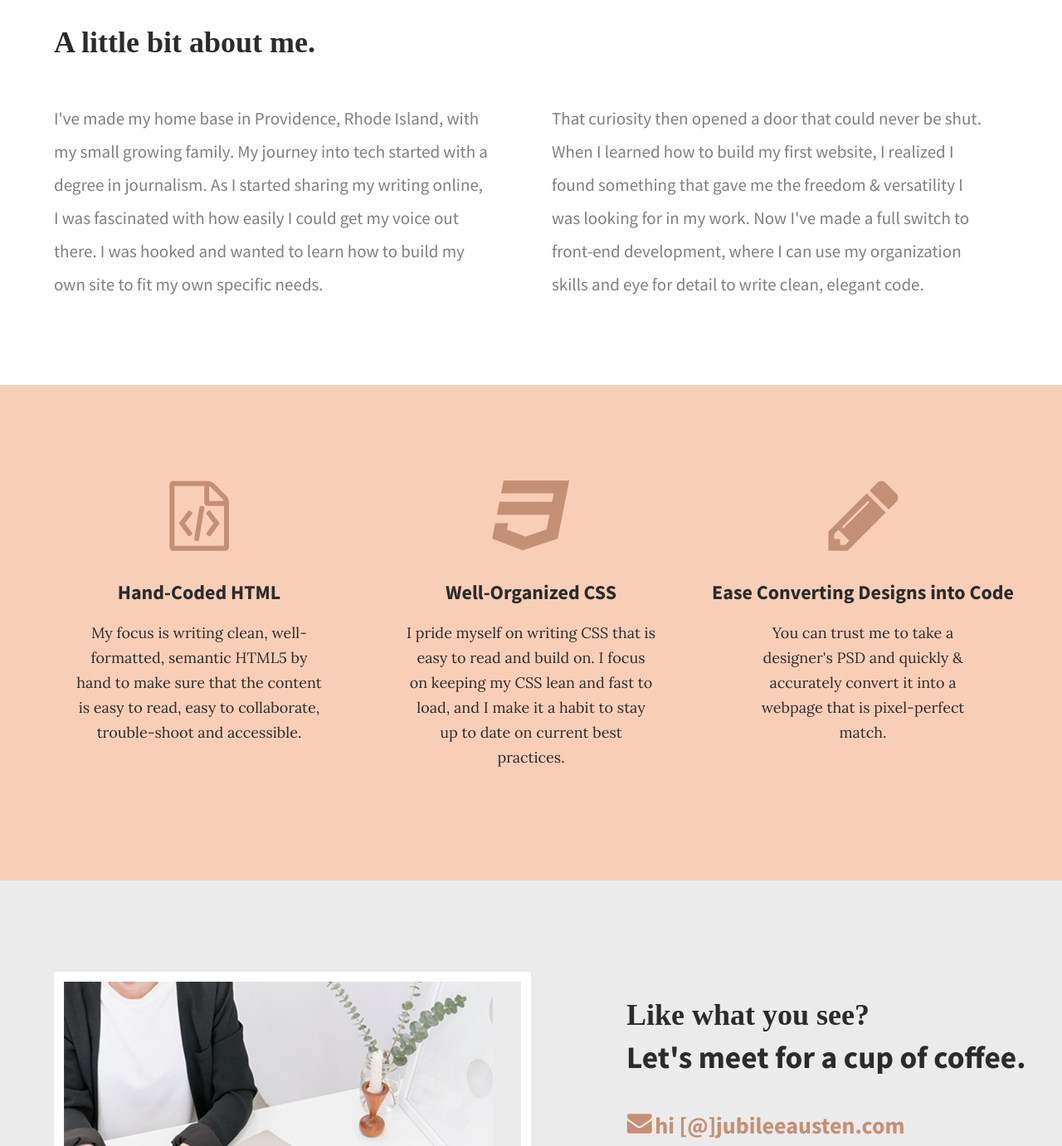
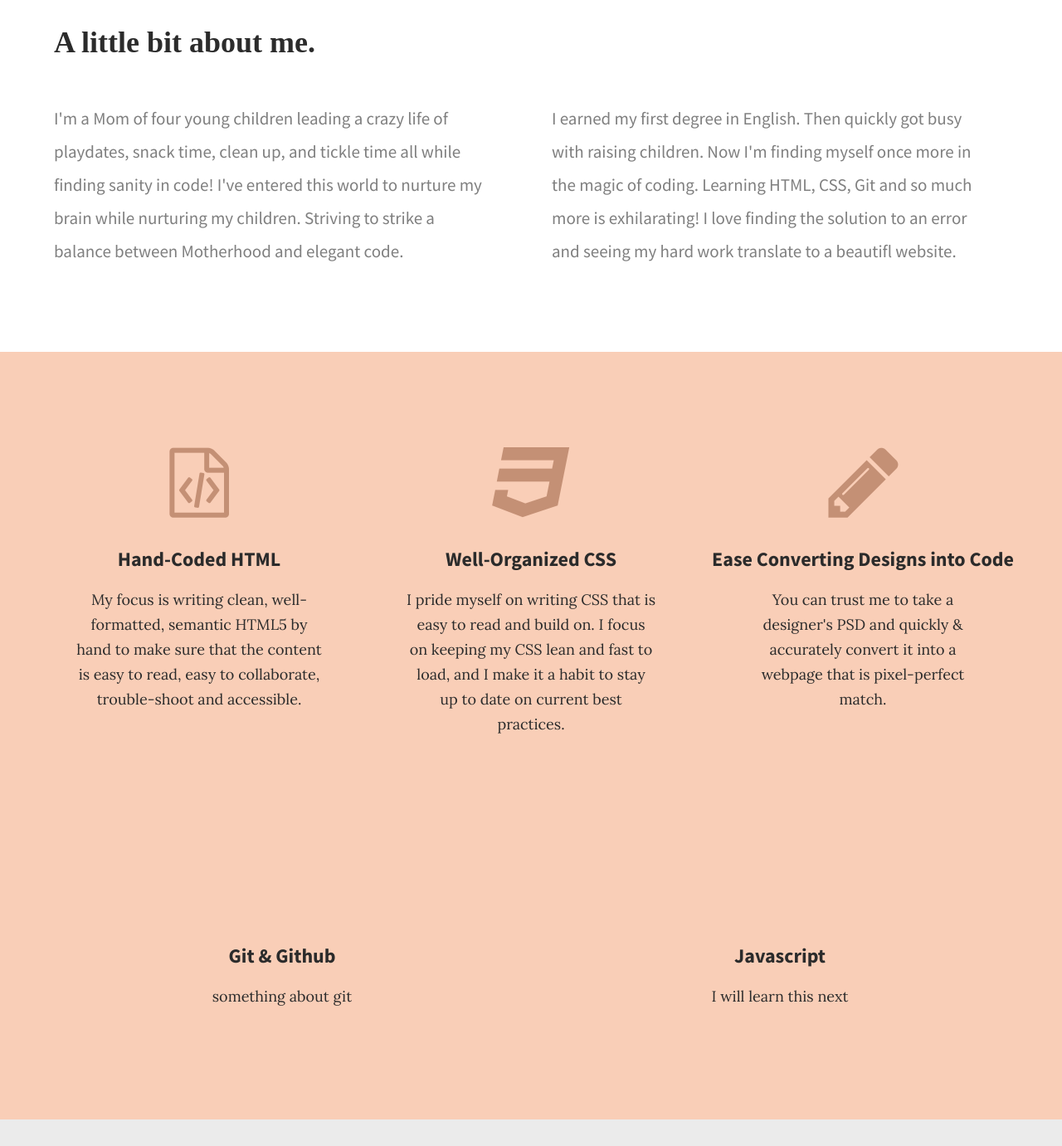
Before and after one commit to kern-ch/ck-website, a plain HTML site: page index.html in a window 1280 px wide. Shown: the part 880-2261 px from the top of the page at 83% size. Drawn offline with Linux system fonts and the light colour scheme.

Commit message:
Started updates on portfolio

```diff
--- a/index.html
+++ b/index.html
@@ -13,7 +13,7 @@
                     <a href="img/full-background.png" alt="full-background" >
                 </div>
             <div class="half-width">
-               <h1>Jubilee Austen</h1>
+               <h1>Charity Kern</h1>
             </div>
             <div class="half-width">
                 <nav>
@@ -32,10 +32,10 @@
                 <div class="full-width">
                     <h2>A little bit about me.</h2>
                     <div class="half-width">
-                        <p>I've made my home base in Providence, Rhode Island, with my small growing family. My journey into tech started with a degree in journalism. As I started sharing my writing online, I was fascinated with how easily I could get my voice out there. I was hooked and wanted to learn how to build my own site to fit my own specific needs.</p>
+                        <p>I'm a Mom of four young children leading a crazy life of playdates, snack time, clean up, and tickle time all while finding sanity in code! I've entered this world to nurture my brain while nurturing my children. Striving to strike a balance between Motherhood and elegant code.</p>
                     </div>
                     <div class="half-width">
-                        <p>That curiosity then opened a door that could never be shut. When I learned how to build my first website, I realized I found something that gave me the freedom & versatility I was looking for in my work. Now I've made a full switch to front-end development, where I can use my organization skills and eye for detail to write clean, elegant code.</p>
+                        <p>I earned my first degree in English. Then quickly got busy with raising children. Now I'm finding myself once more in the magic of coding. Learning HTML, CSS, Git and so much more is exhilarating! I love finding the solution to an error and seeing my hard work translate to a beautifl website.</p>
                     </div>
                 </div>
                 <link rel="preconnect" href="https://fonts.gstatic.com">
@@ -59,6 +59,16 @@
                         <p>You can trust me to take a designer's PSD and quickly & accurately convert it into a webpage that is pixel-perfect match.</p>
                     </div>
                 </div>
+                <div class="full-width">
+                    <div class="half-width">
+                        <h3>Git &amp; Github</h3>
+                        <p>something about git</p>
+                    </div>
+                    <div class="half-width">
+                        <h3>Javascript</h3>
+                        <p>I will learn this next</p>
+                    </div>
+                </div>
             </section>
             <footer id="contact">
                 <div class="full-width">
@@ -70,7 +80,7 @@
                     <div class="half-width">
                         <h2>Like what you see?</h2>
                         <div id="email-header">
-                            <h3>Let's meet for a cup of coffee.</h3>
+                            <h3>I'd love to meet via video call or email.</h3>
                         </div>
                             <div id="envelope">
                                 <a href="mailto:hi@jubileeausten.com"><img src="img/envelope.png" alt="envlope"></a>
```
